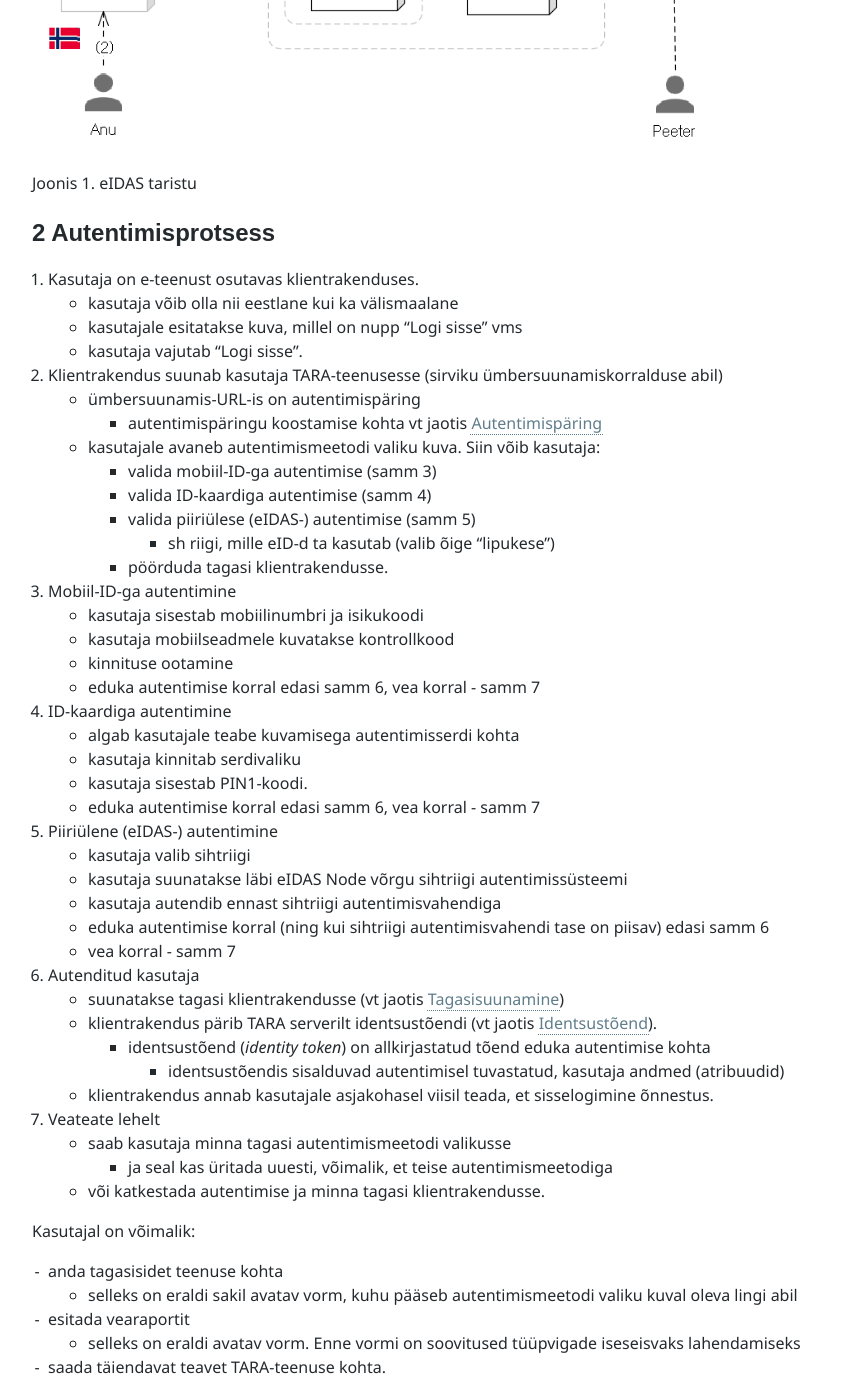
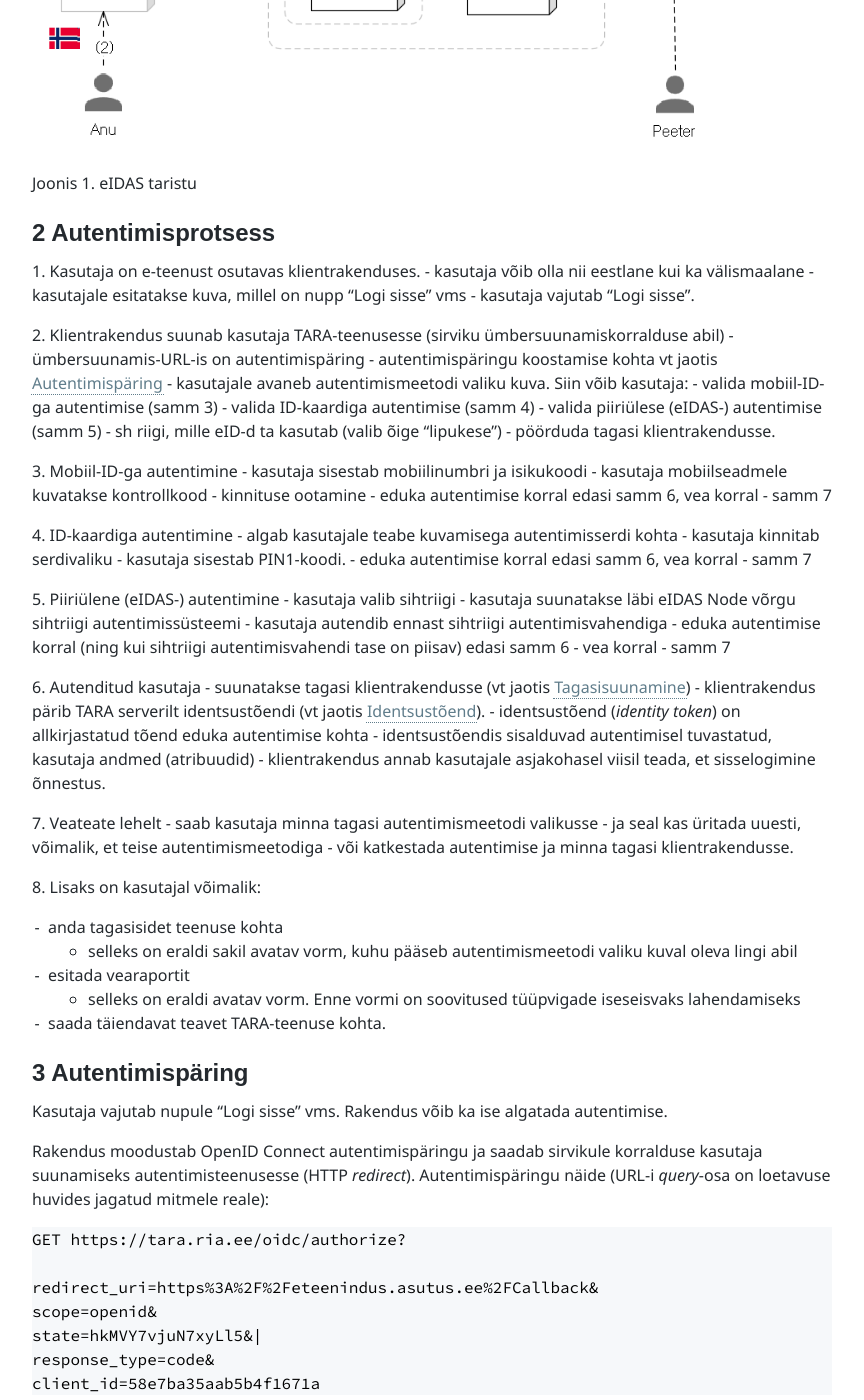
Before and after one commit to e-gov/TARA-Doku, a Jekyll site: the page built from TehnilineKirjeldus.md, in a window 1280 px wide and 1400 px high, scrolled down 1581 px. Shown: the whole window, without its empty margins (0-864 px from the left). Built offline with Jekyll 4.4.1, drawn with Linux system fonts in a browser that asks for light colours; some of the changed text lies outside the part shown.

```diff
--- a/TehnilineKirjeldus.md
+++ b/TehnilineKirjeldus.md
@@ -6,7 +6,7 @@ Märkus. Piiriülese autentimise (eIDAS) tugi on arenduses. Arenduse käigus võ
 
 # Tehniline kirjeldus
 {: .no_toc}
-v 0.4, 16.04.2018
+v 0.5, 16.04.2018
 
 - TOC
 {:toc}
@@ -37,11 +37,12 @@ Joonis 1. eIDAS taristu
 
 ## 2 Autentimisprotsess
 
-1. Kasutaja on e-teenust osutavas klientrakenduses.
+1\. Kasutaja on e-teenust osutavas klientrakenduses.
     - kasutaja võib olla nii eestlane kui ka välismaalane
     - kasutajale esitatakse kuva, millel on nupp "Logi sisse" vms
     - kasutaja vajutab "Logi sisse".
-2. Klientrakendus suunab kasutaja TARA-teenusesse (sirviku ümbersuunamiskorralduse abil)
+
+2\. Klientrakendus suunab kasutaja TARA-teenusesse (sirviku ümbersuunamiskorralduse abil)
     - ümbersuunamis-URL-is on autentimispäring
         - autentimispäringu koostamise kohta vt jaotis [Autentimispäring](#3-autentimisparing)
     - kasutajale avaneb autentimismeetodi valiku kuva. Siin võib kasutaja:
@@ -50,34 +51,39 @@ Joonis 1. eIDAS taristu
         - valida piiriülese (eIDAS-) autentimise (samm 5)
             - sh riigi, mille eID-d ta kasutab (valib õige "lipukese")
         - pöörduda tagasi klientrakendusse.
-3. Mobiil-ID-ga autentimine
+
+3\. Mobiil-ID-ga autentimine
     - kasutaja sisestab mobiilinumbri ja isikukoodi
     - kasutaja mobiilseadmele kuvatakse kontrollkood
     - kinnituse ootamine
     - eduka autentimise korral edasi samm 6, vea korral - samm 7
-4. ID-kaardiga autentimine
+
+4\. ID-kaardiga autentimine
     - algab kasutajale teabe kuvamisega autentimisserdi kohta
     - kasutaja kinnitab serdivaliku
     - kasutaja sisestab PIN1-koodi.
     - eduka autentimise korral edasi samm 6, vea korral - samm 7
-5. Piiriülene (eIDAS-) autentimine
+
+5\. Piiriülene (eIDAS-) autentimine
     - kasutaja valib sihtriigi
     - kasutaja suunatakse läbi eIDAS Node võrgu sihtriigi autentimissüsteemi
     - kasutaja autendib ennast sihtriigi autentimisvahendiga
     - eduka autentimise korral (ning kui sihtriigi autentimisvahendi tase on piisav) edasi samm 6
     - vea korral - samm 7
-6. Autenditud kasutaja
+
+6\. Autenditud kasutaja
     - suunatakse tagasi klientrakendusse (vt jaotis [Tagasisuunamine](#4-tagasisuunamine))
     - klientrakendus pärib TARA serverilt identsustõendi (vt jaotis [Identsustõend](#5-identsustoend)).
         - identsustõend (_identity token_) on allkirjastatud tõend eduka autentimise kohta
             - identsustõendis sisalduvad autentimisel tuvastatud, kasutaja andmed (atribuudid)
     - klientrakendus annab kasutajale asjakohasel viisil teada, et sisselogimine õnnestus.
-7. Veateate lehelt
+
+7\. Veateate lehelt
     - saab kasutaja minna tagasi autentimismeetodi valikusse
       - ja seal kas üritada uuesti, võimalik, et teise autentimismeetodiga
     - või katkestada autentimise ja minna tagasi klientrakendusse.
 
-Kasutajal on võimalik:
+8\. Lisaks on kasutajal võimalik:
 - anda tagasisidet teenuse kohta
     - selleks on eraldi sakil avatav vorm, kuhu pääseb autentimismeetodi valiku kuval oleva lingi abil
 - esitada vearaportit
```
Also changed, not shown: other parts of TehnilineKirjeldus.md (+2 -2 lines).
